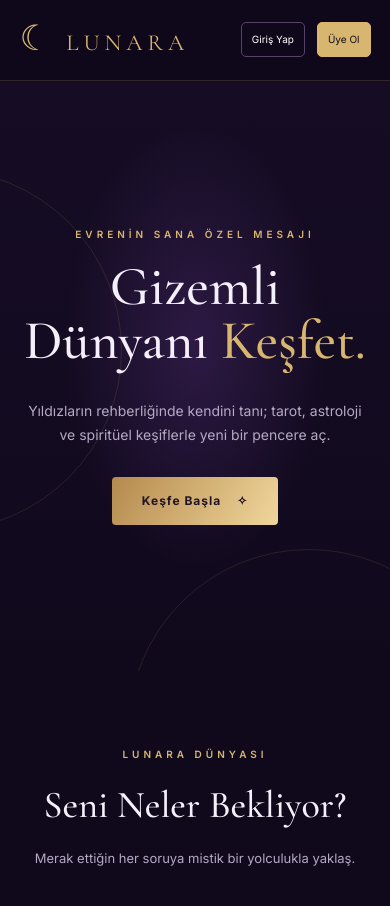
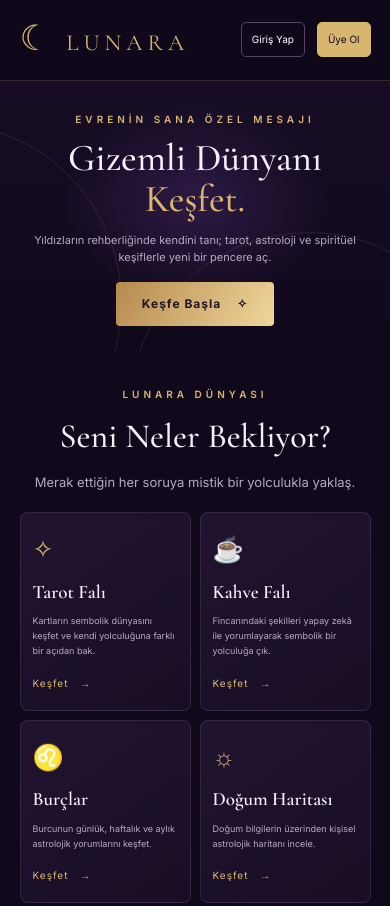
Before and after one commit to 1yoldasisik/lunara-ai, a website: page public/index.html in a window 390 px wide. Shown: the top 906 px of the page. Drawn offline with nearby package versions, Linux system fonts and the light colour scheme; no server answers.

Commit message:
Apply approved responsive homepage styling

```diff
--- a/public/style.css
+++ b/public/style.css
@@ -72,8 +72,8 @@ button { cursor: pointer; }
 .credit-pill { color: var(--gold); }
 
 .hero {
-    min-height: 660px;
-    padding: 90px 20px;
+    min-height: 420px;
+    padding: 48px 20px 42px;
     display: flex;
     flex-direction: column;
     justify-content: center;
@@ -99,18 +99,18 @@ button { cursor: pointer; }
 .hero::after { bottom: -240px; right: -100px; }
 
 .hero-stars { color: var(--gold); letter-spacing: 13px; font-size: 18px; }
-.moon { font-size: 76px; color: var(--gold); margin: 12px 0; text-shadow: 0 0 35px rgba(217,182,111,.5); }
+.moon { font-size: 54px; color: var(--gold); margin: 2px 0; text-shadow: 0 0 35px rgba(217,182,111,.5); }
 .eyebrow { color: var(--gold); font-size: 10px; letter-spacing: 4px; font-weight: 600; }
 
 .hero h1 {
     font-family: "Cormorant Garamond", serif;
-    font-size: clamp(55px, 8vw, 90px);
-    line-height: .98;
+    font-size: clamp(48px, 6vw, 76px);
+    line-height: 1;
     font-weight: 500;
-    margin: 17px 0;
+    margin: 8px 0;
 }
 .hero h1 span, .about h2 span { color: var(--gold); }
-.hero-description { max-width: 570px; color: var(--muted); font-size: 14px; margin: 15px 0 30px; }
+.hero-description { max-width: 620px; color: var(--muted); font-size: 13px; margin: 9px 0 19px; }
 
 .gold-btn {
     display: inline-block;
@@ -127,10 +127,10 @@ button { cursor: pointer; }
 }
 .gold-btn:hover { transform: translateY(-3px); box-shadow: 0 10px 35px #d9b66f30; }
 .gold-btn span { margin-left: 12px; }
-.hero-bottom { margin-top: 55px; font-size: 10px; letter-spacing: 3px; color: #89799b; }
+.hero-bottom { margin-top: 22px; font-size: 10px; letter-spacing: 3px; color: #89799b; }
 
-.section { padding: 100px 8%; }
-.section-heading { text-align: center; margin-bottom: 55px; }
+.section { padding: 62px 8% 85px; }
+.section-heading { text-align: center; margin-bottom: 32px; }
 .section-heading h2, .about h2, .membership h2 {
     font-family: "Cormorant Garamond", serif;
     font-size: clamp(38px,5vw,55px);
@@ -335,10 +335,18 @@ button { cursor: pointer; }
     .logo { font-size: 23px; }
     .nav { display: none; }
     .login-btn, .register-btn { padding: 8px 10px; font-size: 10px; }
-    .hero { min-height: 590px; }
-    .section { padding: 75px 5%; }
-    .cards { grid-template-columns: 1fr; }
-    .feature-card { min-height: 190px; }
+    .hero { min-height: auto; padding: 42px 18px 38px; }
+    .hero h1 { font-size: clamp(44px, 11vw, 60px); }
+    .hero-description { max-width: 440px; font-size: 12px; margin: 8px 0 17px; }
+    .hero-bottom { margin-top: 18px; font-size: 9px; letter-spacing: 2px; }
+    .section { padding: 48px 5% 65px; }
+    .section-heading { margin-bottom: 25px; }
+    .section-heading h2 { font-size: 38px; }
+    .cards { grid-template-columns: repeat(2, minmax(0,1fr)); gap: 10px; }
+    .feature-card { min-height: 175px; padding: 18px 14px; }
+    .feature-card h3 { font-size: 21px; }
+    .feature-card p { font-size: 10px; margin: 7px 0 13px; }
+    .card-icon { font-size: 27px; margin-bottom: 8px; }
     .auth-modal { padding: 30px 20px; }
     .member-info { font-size: 10px; }
     .member-actions { gap: 7px; }
@@ -801,3 +809,51 @@ button { cursor: pointer; }
 @media (max-width: 650px) {
     .account-action-panel { padding: 14px; }
 }
+
+
+/* LUNARA_HOMEPAGE_COMPACT_20261119 */
+.hero {
+    min-height: 265px;
+    padding: 34px 20px 32px;
+    gap: 10px;
+}
+.hero h1 {
+    font-size: clamp(42px, 5vw, 62px);
+    line-height: 1.08;
+    margin: 2px 0 4px;
+}
+.hero-description {
+    max-width: 760px;
+    margin: 2px 0 8px;
+    font-size: 13px;
+}
+.hero .gold-btn { padding: 12px 26px; }
+.discover.section {
+    padding-top: 38px;
+    padding-bottom: 68px;
+}
+.section-heading { margin-bottom: 24px; }
+.section-heading h2 {
+    font-size: clamp(34px, 4vw, 46px);
+    margin: 5px 0;
+}
+.cards { gap: 14px; }
+.feature-card {
+    min-height: 205px;
+    padding: 22px 20px;
+}
+.feature-card p { margin: 7px 0 14px; }
+
+@media (max-width: 600px) {
+    .hero { padding: 30px 18px 28px; gap: 8px; }
+    .hero h1 { font-size: clamp(38px, 9vw, 48px); }
+    .hero-description { font-size: 11px; line-height: 1.6; margin: 0 0 7px; }
+    .discover.section { padding: 32px 5% 52px; }
+    .section-heading { margin-bottom: 19px; }
+    .section-heading h2 { font-size: 34px; }
+    .cards { gap: 9px; }
+    .feature-card { min-height: 155px; padding: 15px 12px; }
+    .feature-card h3 { font-size: 19px; }
+    .feature-card p { font-size: 9px; margin: 5px 0 9px; }
+    .card-icon { font-size: 25px; margin-bottom: 5px; }
+}
```
